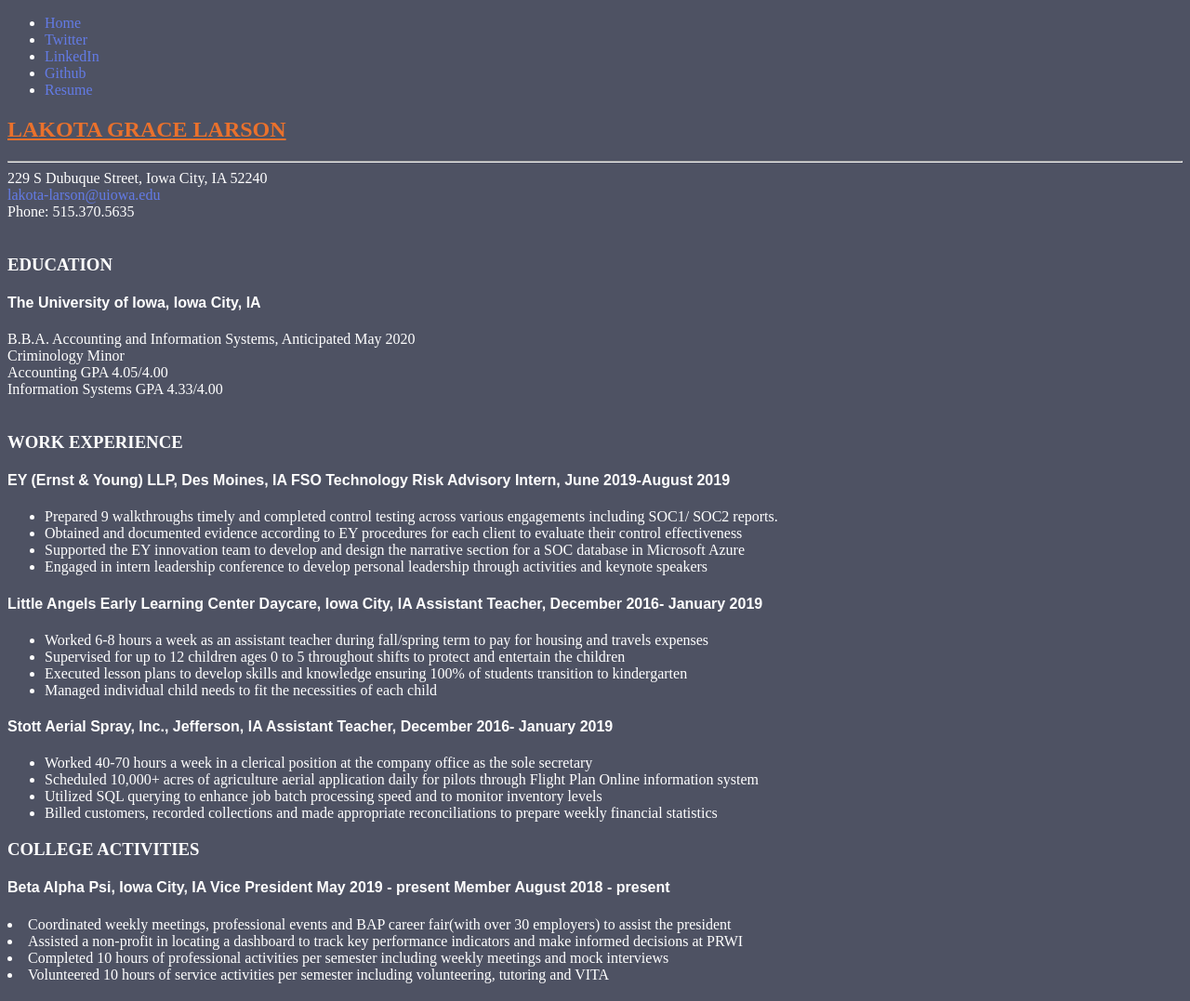
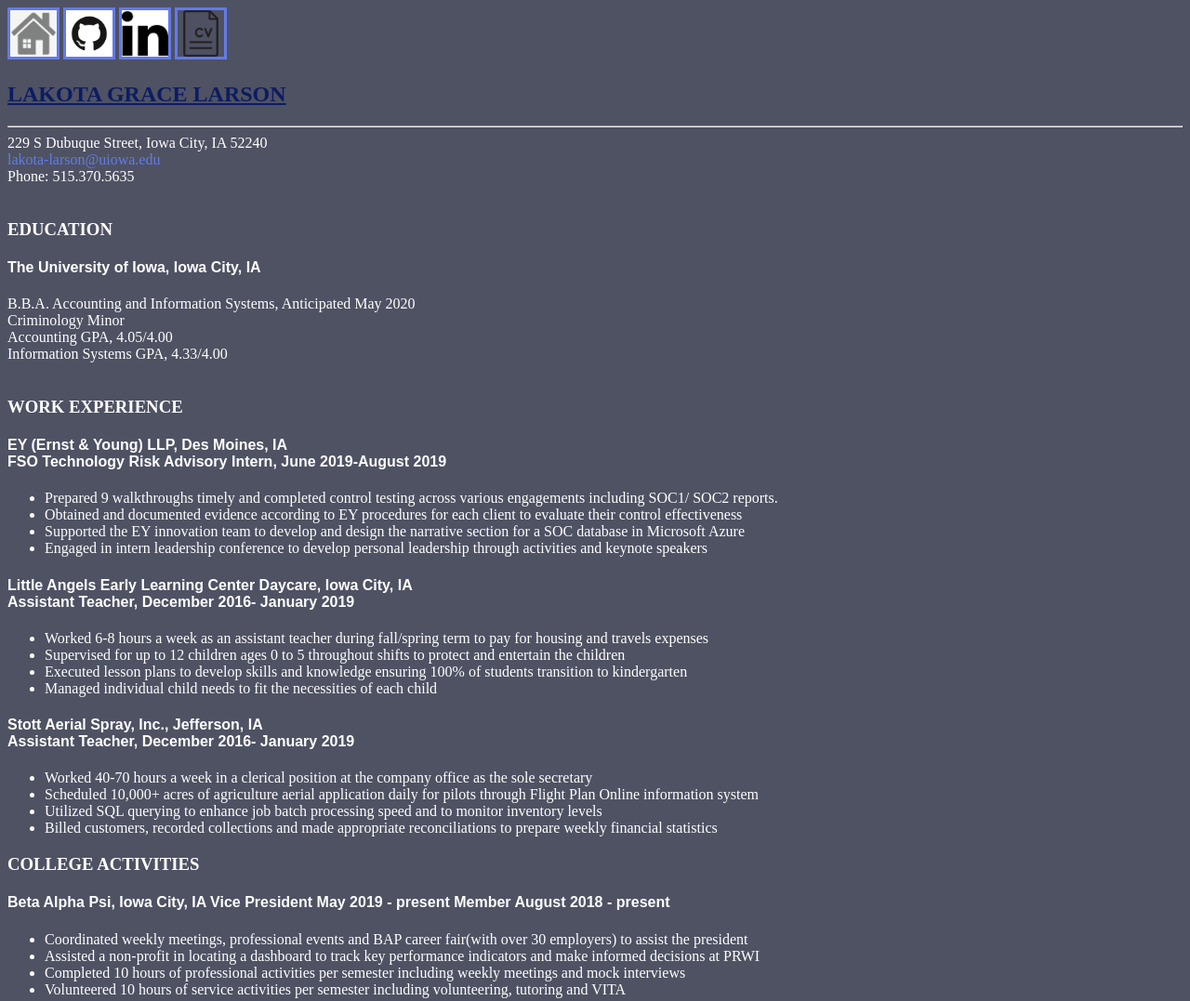
Before and after one commit to LakotaLarson/Test, a plain HTML site: page resume.html in a window 1280 px wide. Shown: the top 1077 px of the page at 93% size. Drawn offline with Linux system fonts and the light colour scheme; files that its build step writes are made by us from their sources.

Commit message:
Finalized pictures

```diff
--- a/resume.html
+++ b/resume.html
@@ -4,7 +4,7 @@
   <head>
     <meta charset="utf-8">
     <title>Lakota Larson - Resume</title>
-	<link rel="stylesheet" type="text/css" href="./css/stylesheet.css">
+	<link rel="stylesheet" type="text/css" href="style/stylesheet.css">
 </head>
 
   <body id=resume>
@@ -14,16 +14,23 @@
 
 
 <div id="menubar">
-		<nav>
-			<ul id="navlist">
-				<li> <a id="homenav" href="./index.html"> Home </a> </li>
-				<li> <a href="http://www.twitter.com/lakotalarson"> Twitter </a> </li>
-				<li> <a href="http://www.linkedin.com/in/lakota-larson-2472a7138"> LinkedIn </a> </li>
-				<li> <a href="https://github.com/LakotaLarson"> Github </a></li>
-				<li> <a id="resumenav" href="./resume.html"> Resume </a> </li>
+<a id="homenav" href="./index.html">
+<img border="3" alt="Home" src="home.png" width="50" height="50" border-radius: 50% >
+</a>
 
-			</ul>
-		</nav>
+<a href="https://github.com/LakotaLarson">
+<img border="3" alt="Github" src="git.png" width="50" height="50" border-radius: 50% >
+</a>
+
+<a href="http://www.linkedin.com/in/lakota-larson-2472a7138">
+<img border="3" alt="linked" src="linked.png" width="50" height="50" border-radius: 50% >
+</a>
+
+<a id="resumenav" href="./resume.html">
+<img border="3" alt="cv" src="cv.png" width="50" height="50" border-radius: 50% >
+</a>
+</div>
+
 	</div><!-- close the #menubar div -->
 
 	<div class=resume>
@@ -40,12 +47,12 @@
 <h4>The University of Iowa, Iowa City, IA</h4>
 	B.B.A. Accounting and Information Systems, Anticipated May 2020 <br>
 	Criminology Minor<br>
-	Accounting GPA 4.05/4.00<br>
-	Information Systems GPA 4.33/4.00<br>
+	Accounting GPA,             4.05/4.00<br>
+	Information Systems GPA,    4.33/4.00<br>
 
  <br>
 <h3>WORK EXPERIENCE</h3>
-<h4>EY (Ernst & Young) LLP, Des Moines, IA
+<h4>EY (Ernst & Young) LLP, Des Moines, IA <br>
 FSO Technology Risk Advisory Intern, June 2019-August 2019</h4>
 <ul>
 	<li>Prepared 9 walkthroughs timely and completed control testing across various engagements including SOC1/ SOC2 reports.</li>
@@ -54,7 +61,7 @@ FSO Technology Risk Advisory Intern, June 2019-August 2019</h4>
 	<li>Engaged in intern leadership conference to develop personal leadership through activities and keynote speakers</li>
 </ul>
 
-<h4>Little Angels Early Learning Center Daycare, Iowa City, IA
+<h4>Little Angels Early Learning Center Daycare, Iowa City, IA <br>
 Assistant Teacher, December 2016- January 2019</h4>
 <ul>
 	<li>Worked 6-8 hours a week as an assistant teacher during fall/spring term to pay for housing and travels expenses</li>
@@ -62,7 +69,7 @@ Assistant Teacher, December 2016- January 2019</h4>
 	<li>Executed lesson plans to develop skills and knowledge ensuring 100% of students transition to kindergarten</li>
 	<li>Managed individual child needs to fit the necessities of each child</li>
 </ul>
-<h4>Stott Aerial Spray, Inc., Jefferson, IA
+<h4>Stott Aerial Spray, Inc., Jefferson, IA <br>
 Assistant Teacher, December 2016- January 2019</h4>
 <ul>
 	<li>Worked 40-70 hours a week in a clerical position at the company office as the sole secretary</li>
@@ -74,6 +81,7 @@ Assistant Teacher, December 2016- January 2019</h4>
 <h4>Beta Alpha Psi, Iowa City, IA
 Vice President May 2019 - present
 Member August 2018 - present </h4>
+<ul>
 	<li>Coordinated weekly meetings, professional events and BAP career fair(with over 30 employers) to assist the president</li>
 	<li>Assisted a non-profit in locating a dashboard to track key performance indicators and make informed decisions at PRWI</li>
 	<li>Completed 10 hours of professional activities per semester including weekly meetings and mock interviews</li>
@@ -81,6 +89,7 @@ Member August 2018 - present </h4>
 </ul>
 
 <h4>Beta Gamma Sigma, Member, October 2017 - present</h4>
+<ul>
 	<li>Authorized for lifelong membership through the Tippie College of Business</li>
 	<li>Inducted in National Scholastic Honor Society for business students with GPAs in the top 10% of their class</li>
 	<li>Created lifelong connections, shared ideas, engaged in discussions, and learned from a diverse community</li>
@@ -88,28 +97,33 @@ Member August 2018 - present </h4>
 </ul>
 
 <h4>Women in Business, Bronze Member, January 2017 - present</h4>
+<ul>
 	<li>Participated in biweekly meetings featuring panel discussions and informational presentations</li>
 	<li>Achieved over 17 hours each semester in community service, networking events, social events, and fundraisers</li>
 	<li>Conversed with assigned mentor monthly to share experiences and gain professional advice</li>
 	<li>Developed peer network and close relationships through team bonding and professional development circles</li>
 </ul>
 <h3>TECHNICAL SKILLS</h3>
+<ul>
 	<li>Oracle SQL</li>
 	<li>Microsoft Excel and Azure</li>
 	<li>Tableau</li>
 	<li>Python</li>
-
+</ul>
 <h3>NONTECHNICAL SKILLS</h3>
+<ul>
 	<li>Active communication</li>
 	<li>Project Management</li>
 	<li>Inclusive collaboration</li>
 	<li>Personal initiative</li>
-
+</ul>
 <h3>INTERESTS</h3>
+<ul>
 	<li>Agriculture</li>
 	<li>Fitness</li>
 	<li>Reading (GOT)</li>
 	<li>Music</li>
+	</ul>
 
 	</div>
 	</div>
--- a/style/stylesheet.css
+++ b/style/stylesheet.css
@@ -6,7 +6,7 @@ body {background:#4E5263; color:white;}
 h4 {font-family: 'Arial Bold', sans-serif;
 	color: #4E5263
 	text-decoration: underline; }
-h2 {color: #EA712C;
+h2 {color: #0D1C61;
 	font-variant: small-caps;
 	text-decoration: underline;}
 h3 {color: #E1621E
@@ -25,8 +25,7 @@ a:link, a:visited {
 	color: white
 	position: absolute ;
 	top: 8 px;
-	left: 10 px;}
-
+/*Created special formatting for the navigation bar with padd*/
 .menubar
 {display: block;
   padding: 5px}
```
Also changed, not shown: index.html (+39 -14 lines), EY_Interns.JPG (added), cv.png (added), git.png (added), home.png (added), linked.png (added), 2 other files.
